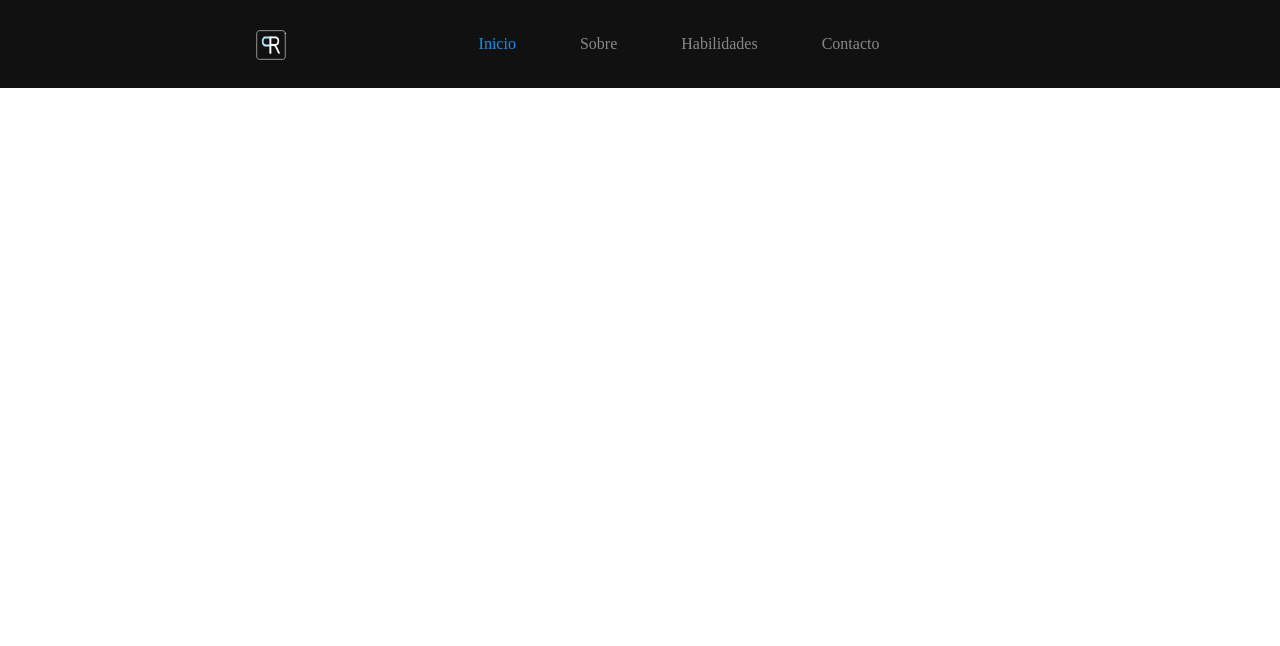
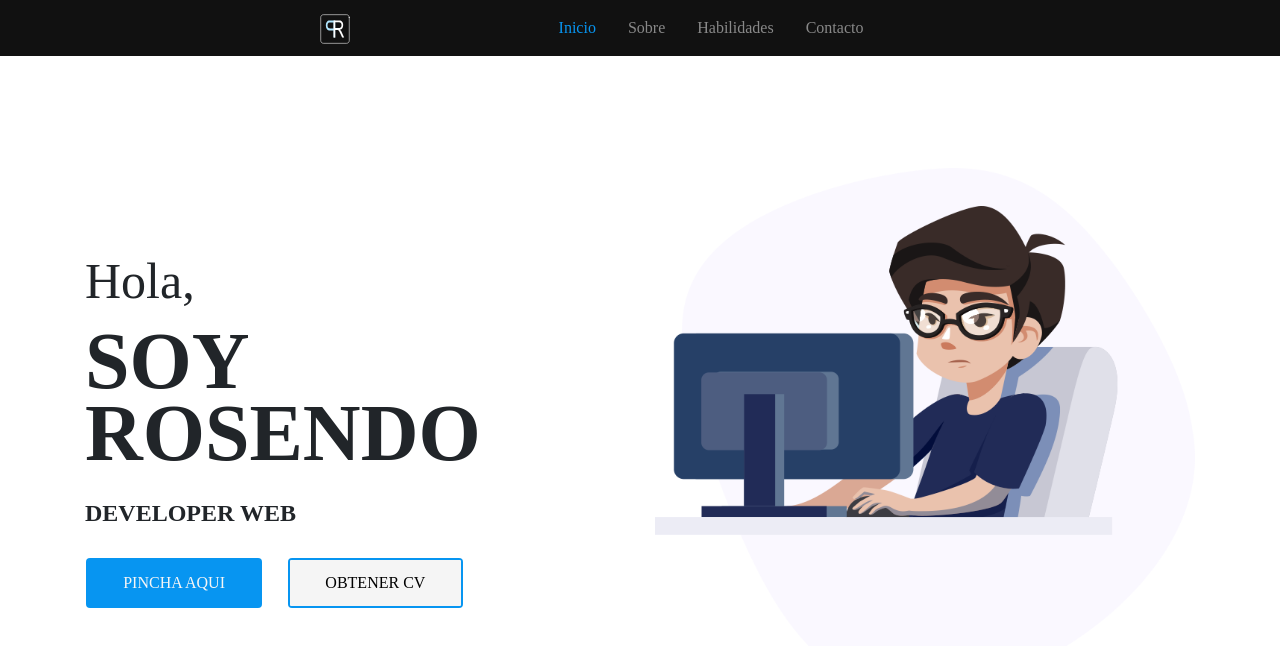
Before and after one commit to IlRossoRIl/A02, a plain HTML site: page index.html in a window 1280 px wide. Drawn offline with Linux system fonts and the light colour scheme.

Commit message:
Añadimos el area inicial del banner.

```diff
--- /dev/null
+++ b/css/partials/_global.css
@@ -0,0 +1,53 @@
+.title-text{
+  font:normal bold 50px/72px "Quicksand";
+}
+
+.text-uppercase{
+  text-transform: uppercase;
+}
+
+.button{
+  padding: 0.8rem 2.2rem;
+  font:normal 500 16px/20px "Quicksand";
+  position: relative;
+  border:3px solid transparent;
+  border-radius:4px;
+}
+
+.button.primary-button{
+  background:var(--gradient-color);
+  background-clip:padding-box;
+  color:whitesmoke;
+  transition: background.4s ease;
+  box-shadow: var(--box-shadow);
+}
+
+.button.primary-button:hover{
+  background:whitesmoke;
+  background-clip:padding-box;
+  color:black;
+}
+.button.primary-button::after, .secondary-button::after{
+  position:absolute;
+  top:-2px;
+  left: -2px;
+  bottom: -2px;
+  right: -2px;
+  background: var(--gradient-color);
+  content:'';
+  z-index: -1;
+  border-radius: 4px;
+}
+
+.button.secondary-button{
+  background:whitesmoke;
+  background-clip:padding-box;
+  color:black;
+  transition: background.4s ease;
+}
+
+.button.secondary-button:hover{
+  background:var(--gradient-color);
+  color:whitesmoke;
+  box-shadow: var(--box-shadow);
+}
--- a/css/partials/_variables.css
+++ b/css/partials/_variables.css
@@ -13,5 +13,7 @@ html,body{
   --border-color:#201f1f17;
   --gradient-color:linear-gradient(90deg,#0795f1 0%,#0795f1 100%);
   --shadow-color: 0px 10px 30px #854fee);
-  --box-shadow:0px 10px 30px #854fee);
+  --box-shadow:0px 10px 30px #0795f1);
+
+
 }
--- a/css/styles.css
+++ b/css/styles.css
@@ -2,10 +2,11 @@
 
 @import url(./fonts.css);
 @import url(./partials/_variables.css);
+@import url(./partials/_global.css);
+
 /* Inicio de la barra de navegación*/
-
 .header_area .main-menu .navbar .navbar-brand{
-  padding:0 1rem 0 1rem;
+  padding:0 1rem 0 5rem;
 }
 
 .header_area .main-menu .navbar{
@@ -13,7 +14,7 @@
 }
 
 .header_area .main-menu .nav-item .nav-link{
-  padding:2rem;
+  padding:1rem;
   font-family:"Quicksand";
   font:normal 500 15px/2px;
   background:var(--text_color)
@@ -32,5 +33,33 @@
   -webkit-text-fill-color:transparent;
   background-clip: text;
 }
+/* Fin de la barra de navegación*/
+/* Inicio Area Banner*/
+.site-main .site-banner .site-title h3{
+  padding-top: 35%;
+  font-weight: 500;
+}
 
-/* Fin de la barra de navegación*/
+.site-main .site-banner .site-title h3:after{
+  content:"";
+  height: 2px;
+  width:18vw;
+  display: inline-block;
+  margin-left: 5%;
+  transform: translateY(-10px);
+}
+
+.site-main .site-banner .site-title h1{
+  font-size: 5rem;
+}
+
+.site-main .site-banner .site-title h4{
+  font-size: 1.5rem;
+}
+
+.site-main .site-banner .banner-image >img{
+  padding:7rem 0;
+  width: 90rem;
+}
+
+/* Fin Area Banner*/
--- a/index.html
+++ b/index.html
@@ -49,8 +49,35 @@
     </header>
 
     <!-- Fin de la Cabecera-->
+    <!--Inicio del Area principal-->
+    <main class="site-main">
+      <!--Inicio del banner-->
+      <section class="site-banner">
+        <div class="container">
+          <div class="row">
+            <div class="col-lg-6 col-md-12 site-title">
+              <h3 class="title-text">Hola,</h3>
+              <h1 class="title-text text-uppercase">Soy Rosendo</h1>
+              <h4 class="title-text text-uppercase">Developer Web</h4>
+              <div class="site-buttons">
+                <div class="d-flex flex-row flex-wrap">
+                  <button class="btn button primary-button mr-4 text-uppercase">Pincha Aqui</button>
+                  <button class="btn button secondary-button text-uppercase">Obtener CV</button>
+                </div>
+              </div>
+            </div>
+            <div class="col-lg-6 col-md-12 banner-image">
+              <img src="./img/banner/banner-image.png" alt="banner-img" class="img-fluid">
 
+            </div>
+          </div>
+        </div>
+      </section>
 
+      <!--Fin del banner-->
+    </main>
+
+    <!--Fin del Area principal-->
     <!-- Optional JavaScript -->
     <!-- jQuery first, then Popper.js, then Bootstrap JS -->
     <script src="js/jquery.js"></script>
```
